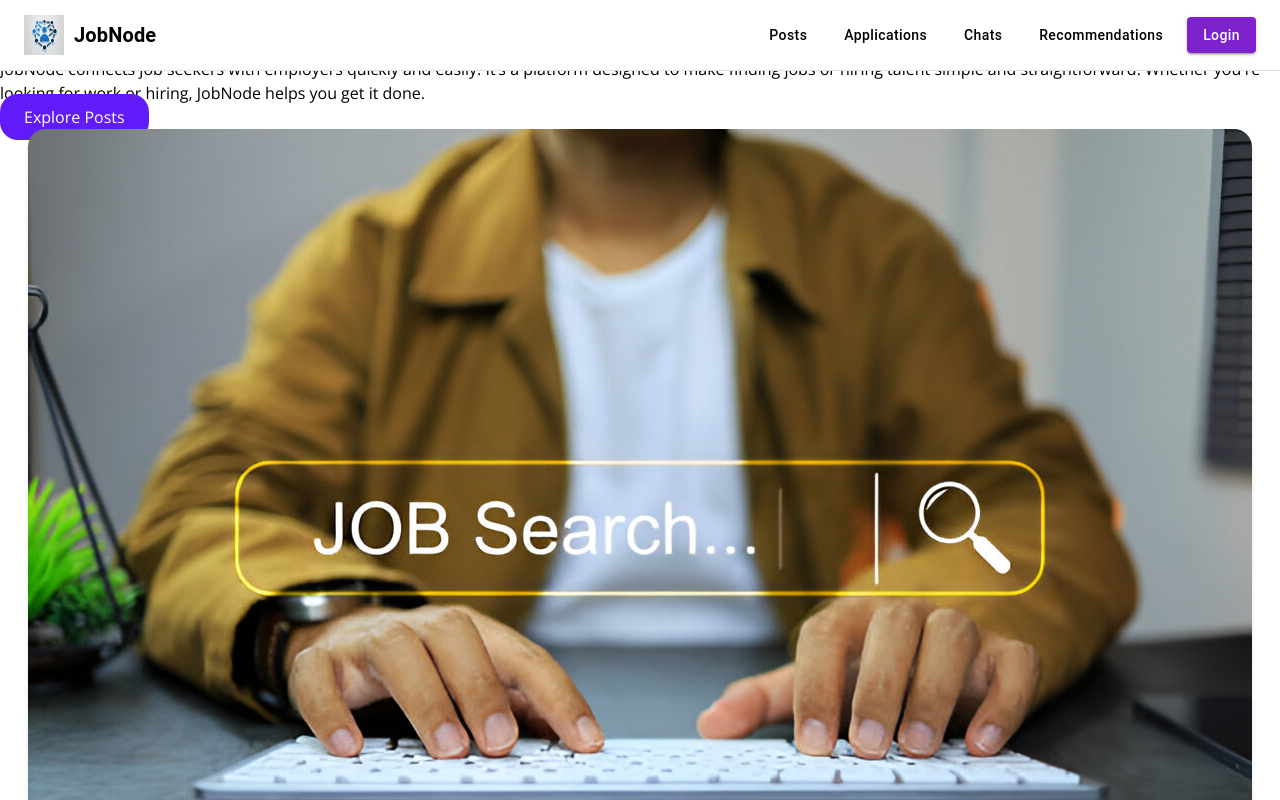
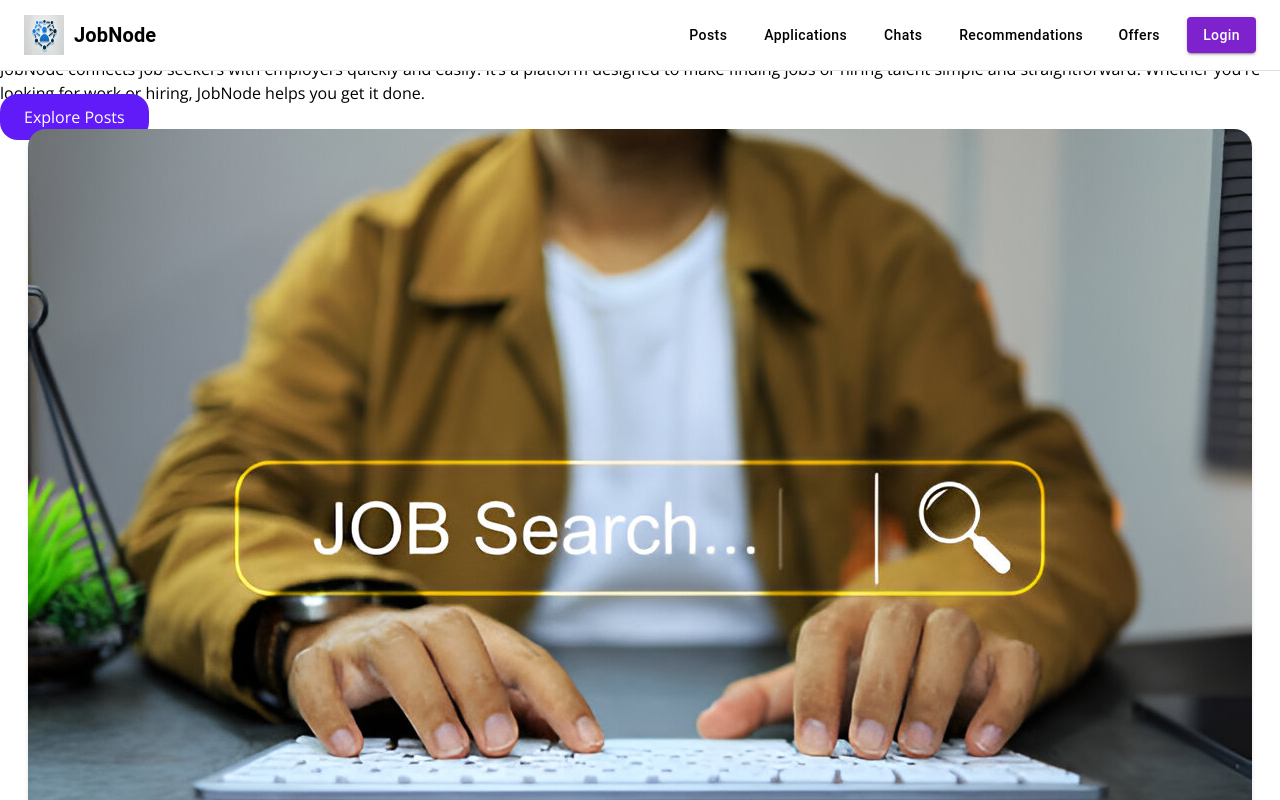
Before and after one commit to Tashrif-007/JobNode, a React (Vite) app in the folder frontend/: page / in a window 1280 px wide. Shown: the top 800 px of the page. Built offline with nearby package versions, Linux system fonts and the light colour scheme.

Commit message:
scrolling issue of nav fixed

```diff
--- a/frontend/src/components/Hero.jsx
+++ b/frontend/src/components/Hero.jsx
@@ -2,7 +2,7 @@ import { Link } from 'react-router-dom';
 
 const Hero = () => {
   return (
-    <section className="container mx-auto py-12 flex flex-col md:flex-row items-center justify-between">
+    <section className="container mx-auto py-12 flex flex-col md:flex-row items-center justify-between mt-[64px]">
       <div className="md:w-1/2">
         <h2 className="text-4xl font-bold mb-4">
           Your Career, Just a <strong className="text-customm">Node</strong> Away
--- a/frontend/src/components/Home.jsx
+++ b/frontend/src/components/Home.jsx
@@ -21,7 +21,6 @@ const Home = () => {
   return (
     <div className="bg-gray-100 text-gray-800">
       <Navbar toggleDrawer={toggleDrawer} />
-      <AppDrawer drawerOpen={drawerOpen} toggleDrawer={toggleDrawer} logout={logout} />
       <Hero />
       <About />
       <Services />
--- a/frontend/src/components/Navbar.jsx
+++ b/frontend/src/components/Navbar.jsx
@@ -10,13 +10,14 @@ import {
   Avatar,
   Box
 } from '@mui/material';
-import { Link } from 'react-router-dom';
+import { Link, useNavigate } from 'react-router-dom';
 import AccountCircleIcon from '@mui/icons-material/AccountCircle';
 import { useAuth } from '../context/AuthContext';
 
 const Navbar = () => {
   const { user, logout } = useAuth();
   const [anchorEl, setAnchorEl] = useState(null);
+  const navigate = useNavigate();
 
   const handleMenuOpen = (event) => {
     setAnchorEl(event.currentTarget);
@@ -107,6 +108,14 @@ const Navbar = () => {
           >
             Recommendations
           </Button>
+          <Button
+            color="inherit"
+            component={Link}
+            to="/offer"
+            sx={{ textTransform: 'none', fontWeight: 'medium' }}
+          >
+            Offers
+          </Button>
 
 
           {/* User Profile or Login */}
@@ -116,14 +125,14 @@ const Navbar = () => {
                 onClick={handleMenuOpen}
                 sx={{
                   backgroundColor: 'rgba(126,34,206,0.1)',
-                  color: '#7E22CE'
+                  color: 'rgb(97 27 248 / 1)'
                 }}
               >
                 <Avatar
                   sx={{
                     width: 32,
                     height: 32,
-                    backgroundColor: '#7E22CE'
+                    backgroundColor: 'rgb(97 27 248 / 1)'
                   }}
                 >
                   {getInitials()}
@@ -145,7 +154,7 @@ const Navbar = () => {
               >
                 <MenuItem
                   onClick={() => {
-                    handleMenuClose();
+                    navigate("/profile")
                     // Navigate to profile
                   }}
                 >
```
